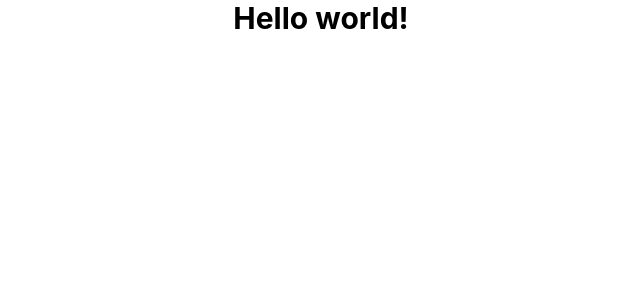
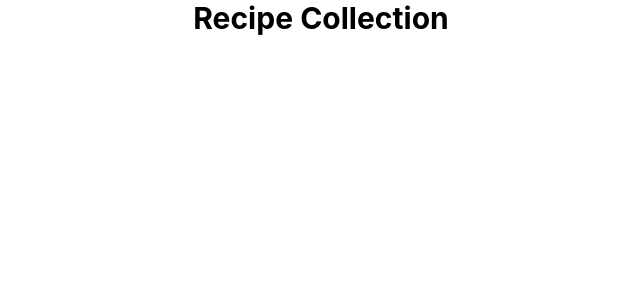
Before and after one commit to MsNiyaJ/RecipeBook, a React (Create React App) app in the folder recipebook/: page / in a window 1280 px wide. Shown: the top 300 px of the page, without its empty margins (319-959 px from the left). Built offline with nearby package versions, Linux system fonts and the light colour scheme.

Commit message:
updated name of application

```diff
--- a/recipebook/public/index.html
+++ b/recipebook/public/index.html
@@ -10,34 +10,11 @@
       content="Web site created using create-react-app"
     />
     <link rel="apple-touch-icon" href="%PUBLIC_URL%/logo192.png" />
-    <!--
-      manifest.json provides metadata used when your web app is installed on a
-      user's mobile device or desktop. See https://developers.google.com/web/fundamentals/web-app-manifest/
-    -->
     <link rel="manifest" href="%PUBLIC_URL%/manifest.json" />
-    <!--
-      Notice the use of %PUBLIC_URL% in the tags above.
-      It will be replaced with the URL of the `public` folder during the build.
-      Only files inside the `public` folder can be referenced from the HTML.
-
-      Unlike "/favicon.ico" or "favicon.ico", "%PUBLIC_URL%/favicon.ico" will
-      work correctly both with client-side routing and a non-root public URL.
-      Learn how to configure a non-root public URL by running `npm run build`.
-    -->
-    <title>React App</title>
+    <title>Recipe Collection</title>
   </head>
   <body>
     <noscript>You need to enable JavaScript to run this app.</noscript>
     <div id="root"></div>
-    <!--
-      This HTML file is a template.
-      If you open it directly in the browser, you will see an empty page.
-
-      You can add webfonts, meta tags, or analytics to this file.
-      The build step will place the bundled scripts into the <body> tag.
-
-      To begin the development, run `npm start` or `yarn start`.
-      To create a production bundle, use `npm run build` or `yarn build`.
-    -->
   </body>
 </html>
--- a/recipebook/src/App.js
+++ b/recipebook/src/App.js
@@ -3,7 +3,7 @@ import './App.css';
 function App() {
   return (
     <div className="App">
-      <h1 className="text-3xl font-bold">Hello world!</h1>
+      <h1 className="text-3xl font-bold">Recipe Collection</h1>
     </div>
   );
 }
```
